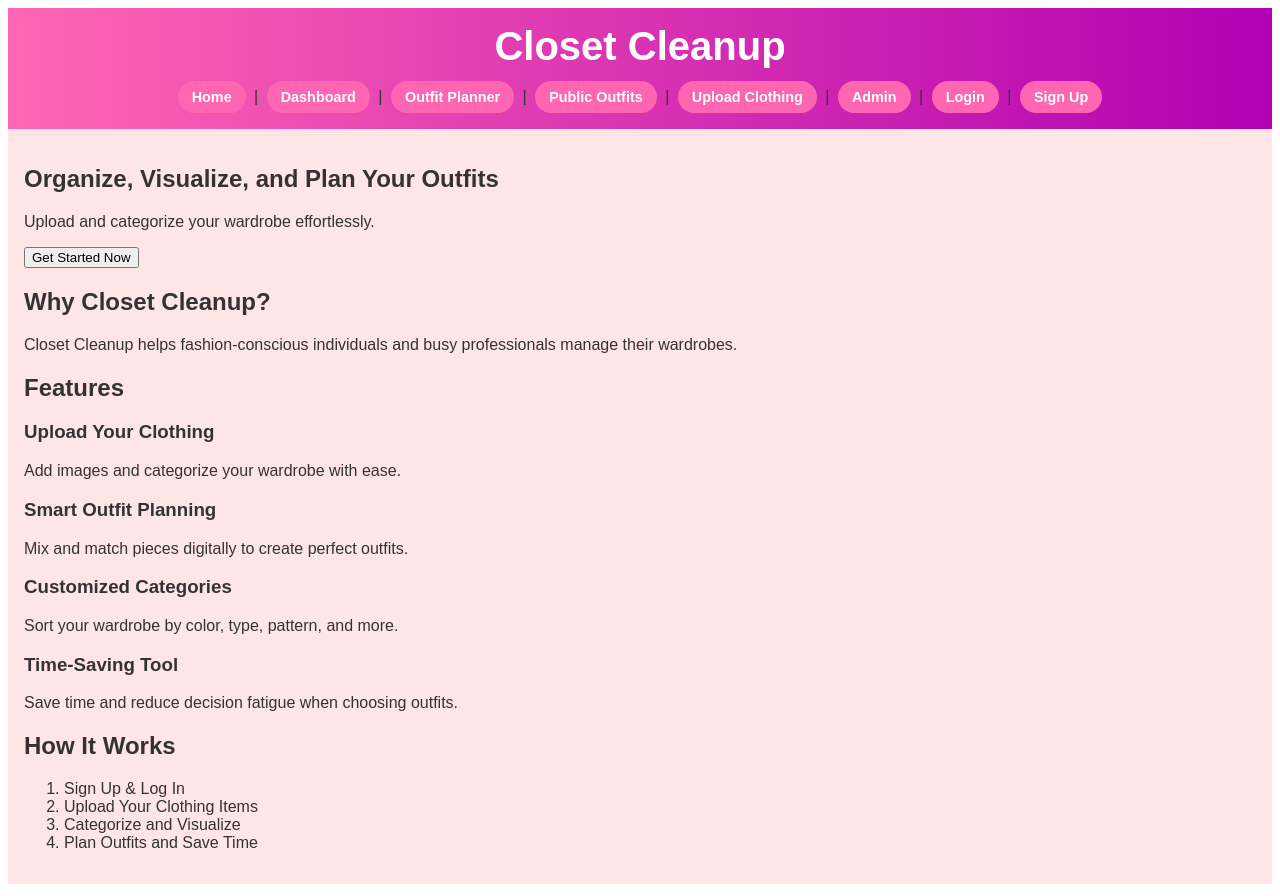
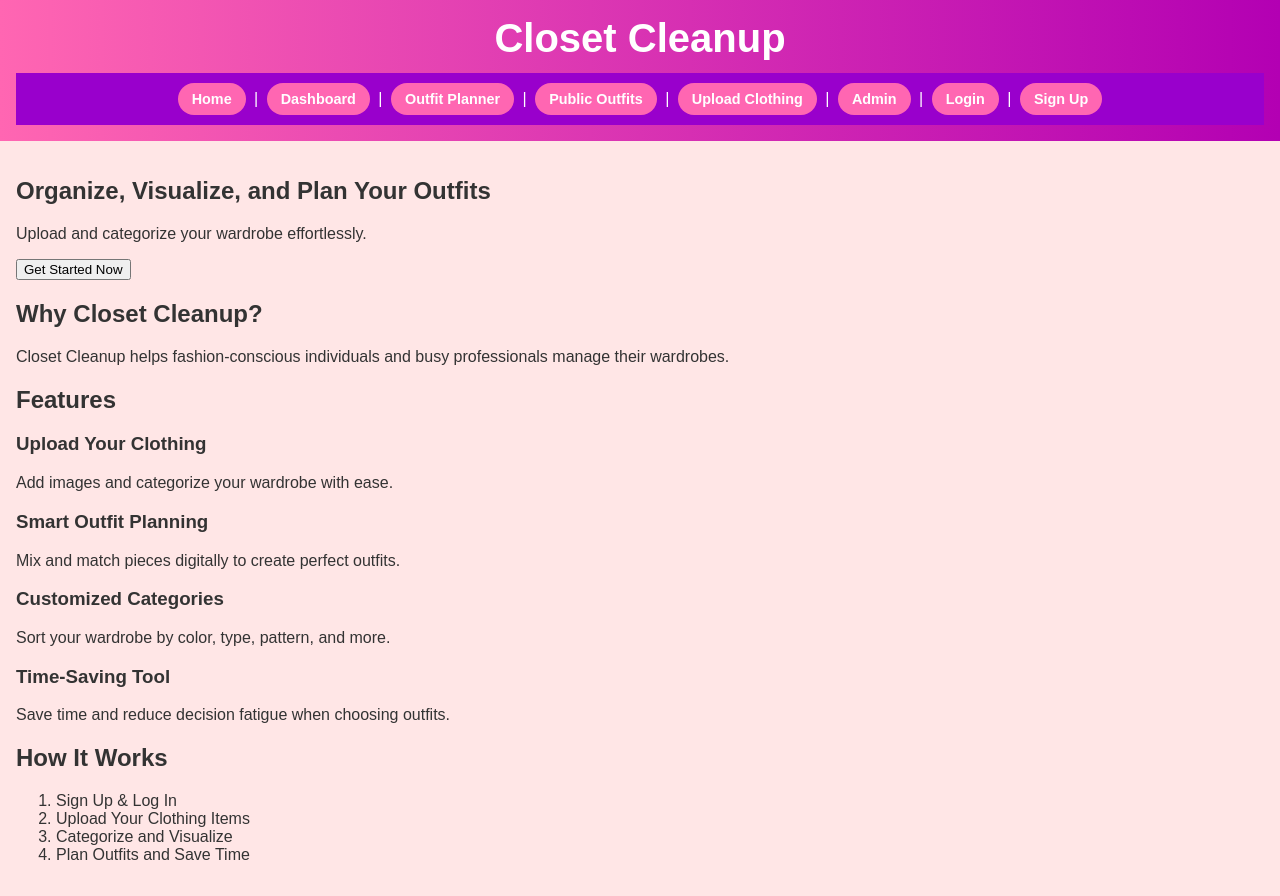
Before and after one commit to smithrachelc/closet, an Angular app: page / in a window 1280 px wide. Built offline with nearby package versions, Linux system fonts and the light colour scheme.

Commit message:
Fix routes and compo

```diff
--- a/src/styles.css
+++ b/src/styles.css
@@ -1,4 +1,66 @@
-nav a[routerLink] {
-    cursor: pointer;
+/* Global Page Styling */
+body {
+    margin: 0;
+    padding: 0;
+    font-family: 'Poppins', sans-serif;
+    background-color: #ffe6f0; /* light pink background */
+    min-height: 100vh;
+  }
+
+  header {
+    background: #ff69b4;
+    color: white;
+    text-align: center;
+    padding: 20px 0;
+  }
+
+  nav {
+    background: #9900cc;
+    padding: 10px 0;
+    text-align: center;
+  }
+
+  nav a {
+    color: white;
+    margin: 0 10px;
+    font-weight: bold;
     text-decoration: none;
+    transition: color 0.3s ease;
   }
+
+  nav a:hover {
+    color: #ffe6f0;
+  }
+
+  footer {
+    background-color: #9900cc;
+    color: white;
+    text-align: center;
+    padding: 10px;
+    margin-top: 20px;
+  }
+
+  /* Card styling for clothing items, login forms, etc */
+  .card {
+    background: white;
+    border-radius: 12px;
+    box-shadow: 0 4px 8px rgba(0,0,0,0.1);
+    padding: 20px;
+    margin: 15px;
+  }
+
+  /* Button styling */
+  .button {
+    background-color: #ff69b4;
+    color: white;
+    border: none;
+    padding: 10px 20px;
+    margin-top: 10px;
+    border-radius: 20px;
+    font-weight: bold;
+    transition: background-color 0.3s ease;
+  }
+
+  .button:hover {
+    background-color: #ff1493;
+  }
```
